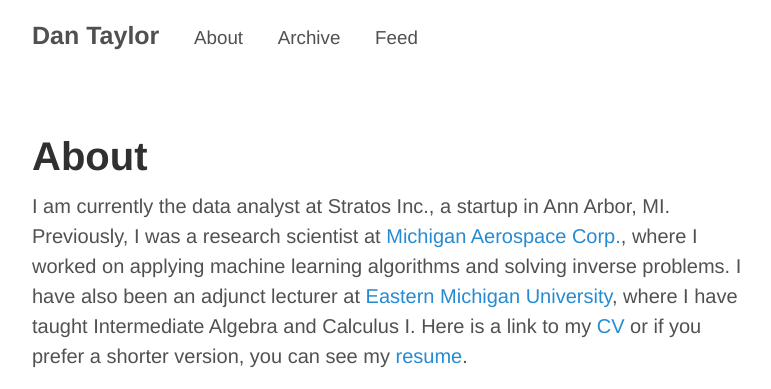
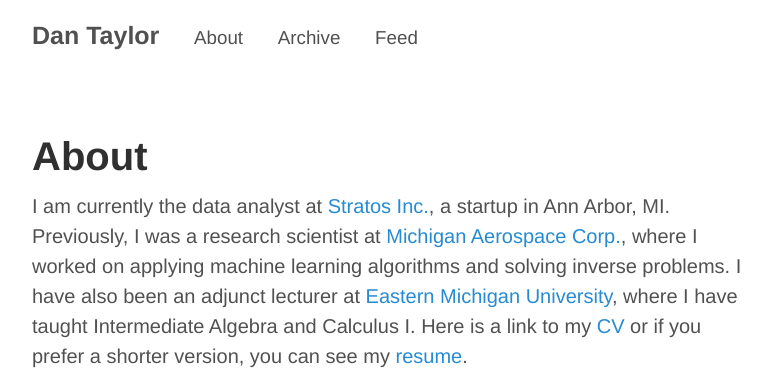
Before and after one commit to dantaylor688/dantaylor688.github.io, a Jekyll site: the page built from about.md, in a window 1280 px wide. Shown: the top 389 px of the page, without its empty margins (248-1019 px from the left). Built offline with Jekyll 4.4.1, drawn with Linux system fonts in a browser that asks for light colours; part of the change alters nothing that is shown.

```diff
--- a/about.md
+++ b/about.md
@@ -3,7 +3,7 @@ layout: page
 title: About
 ---
 
-I am currently the data analyst at Stratos Inc., a startup in Ann Arbor, MI. Previously,
+I am currently the data analyst at [Stratos Inc.](https://stratoscard.com/), a startup in Ann Arbor, MI. Previously,
 I was a research scientist at [Michigan Aerospace Corp.](http://www.michiganaerospace.com/),
 where I worked on applying machine learning algorithms and solving inverse problems. I
 have also been an adjunct lecturer at [Eastern Michigan University](http://www.emich.edu/math/),
```
